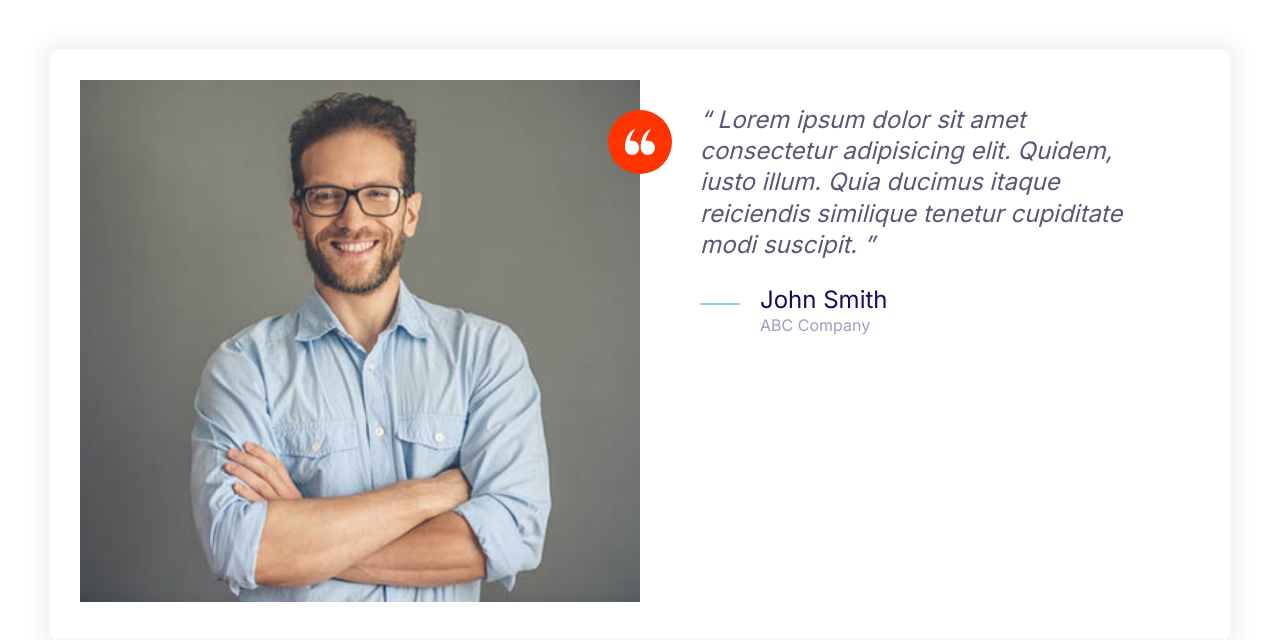
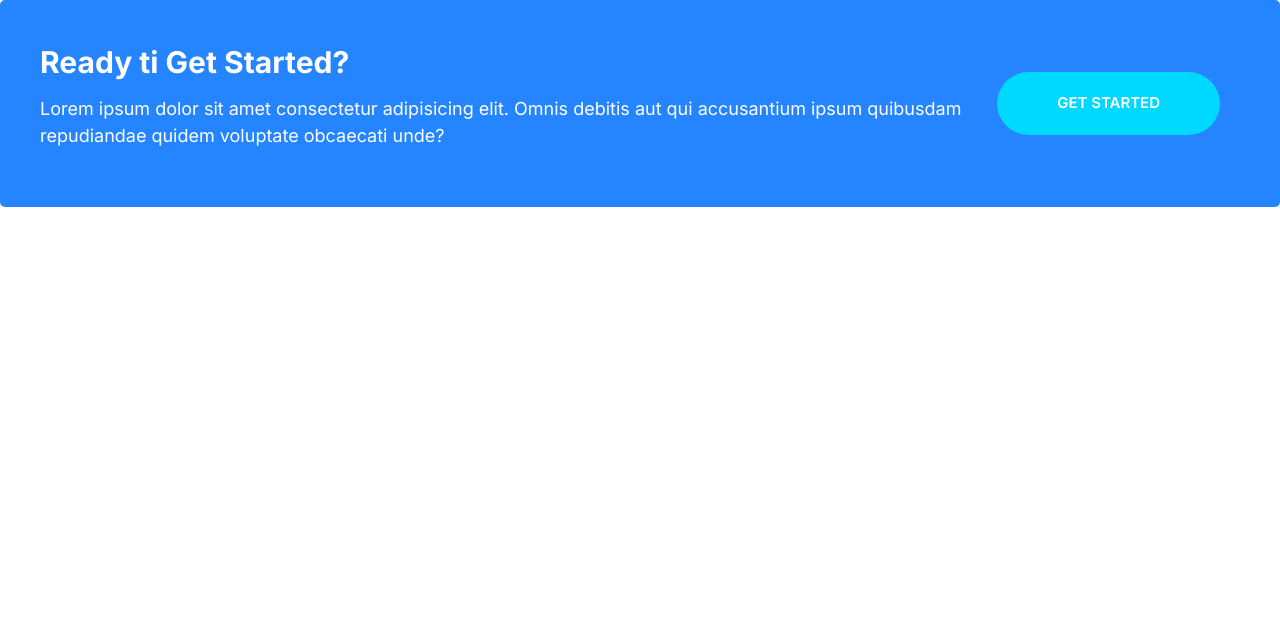
Before and after one commit to tewcc1975-2/moshify, a plain HTML site: page index.html in a window 1280 px wide. Drawn offline with Linux system fonts and the light colour scheme.

Commit message:
Build the callout components.

```diff
--- a/css/styles.css
+++ b/css/styles.css
@@ -242,6 +242,11 @@
 .btn--accent:hover {
     background: var(--color-headings);
     color: #fff;
+}
+
+.btn--stretched {
+    padding-left: 6rem;
+    padding-right: 6rem;
 }
 
 .btn--block {
@@ -497,3 +502,50 @@
         margin-left: 6rem;
     }
 }
+
+/* Callouts */
+
+.callout {
+    padding: 4rem;
+    border-radius: 5px;
+}
+
+.callout--primary {
+    background: var(--color-primary);
+    color: #fff;
+}
+
+.callout--secondary {
+    background: var(--color-secondary);
+    color: #fff;
+}
+
+.callout__heading {
+    color: #fff;
+    margin-top: 0;
+    font-size: 3rem;
+}
+
+.callout .btn {
+    justify-self: center;
+    align-self: center;
+}
+
+.callout__content {
+    text-align: center;
+}
+
+@media screen and (min-width: 1024px) {
+    .callout .grid--1x2 {
+        grid-template-columns: 1fr auto;
+    }
+
+    .callout__content {
+        text-align: left;
+    }
+
+    .callout .btn {
+        justify-self: start;
+        margin: 0 2rem;
+    }
+}
--- a/index.html
+++ b/index.html
@@ -15,37 +15,18 @@
     <link rel="stylesheet" href="css/styles.css" />
   </head>
 
-  <body style="padding: 5rem">
-    <div class="card testimonial">
+  <body>
+    <div class="callout callout--primary">
       <div class="grid grid--1x2">
-        <div class="testimonial__image">
-          <img src="images/testimonial.jpg" alt="A happy, smiling customer" />
-          <span class="icon-container icon-container--accent">
-            <svg class="icon icon--white icon--small">
-              <use xlink:href="images/sprite.svg#quotes"></use>
-            </svg>
-          </span>
+        <div class="callout__content">
+          <h2 class="callout__heading">Ready ti Get Started?</h2>
+          <p>
+            Lorem ipsum dolor sit amet consectetur adipisicing elit. Omnis
+            debitis aut qui accusantium ipsum quibusdam repudiandae quidem
+            voluptate obcaecati unde?
+          </p>
         </div>
-        <blockquote class="quote">
-          <p class="quote__text">
-            Lorem ipsum dolor sit amet consectetur adipisicing elit. Quidem,
-            iusto illum. Quia ducimus itaque reiciendis similique tenetur
-            cupiditate modi suscipit.
-          </p>
-          <footer>
-            <div class="media">
-              <div class="media__image">
-                <svg class="icon icon--primary quote__line">
-                  <use xlink:href="images/sprite.svg#line"></use>
-                </svg>
-              </div>
-              <div class="media__body">
-                <h3 class="media__title quote__author">John Smith</h3>
-                <p class="quote__organization">ABC Company</p>
-              </div>
-            </div>
-          </footer>
-        </blockquote>
+        <a href="#" class="btn btn--secondary btn--stretched">Get Started</a>
       </div>
     </div>
   </body>
```
Also changed, not shown: components/callout.html (added, +13 -0 lines).
